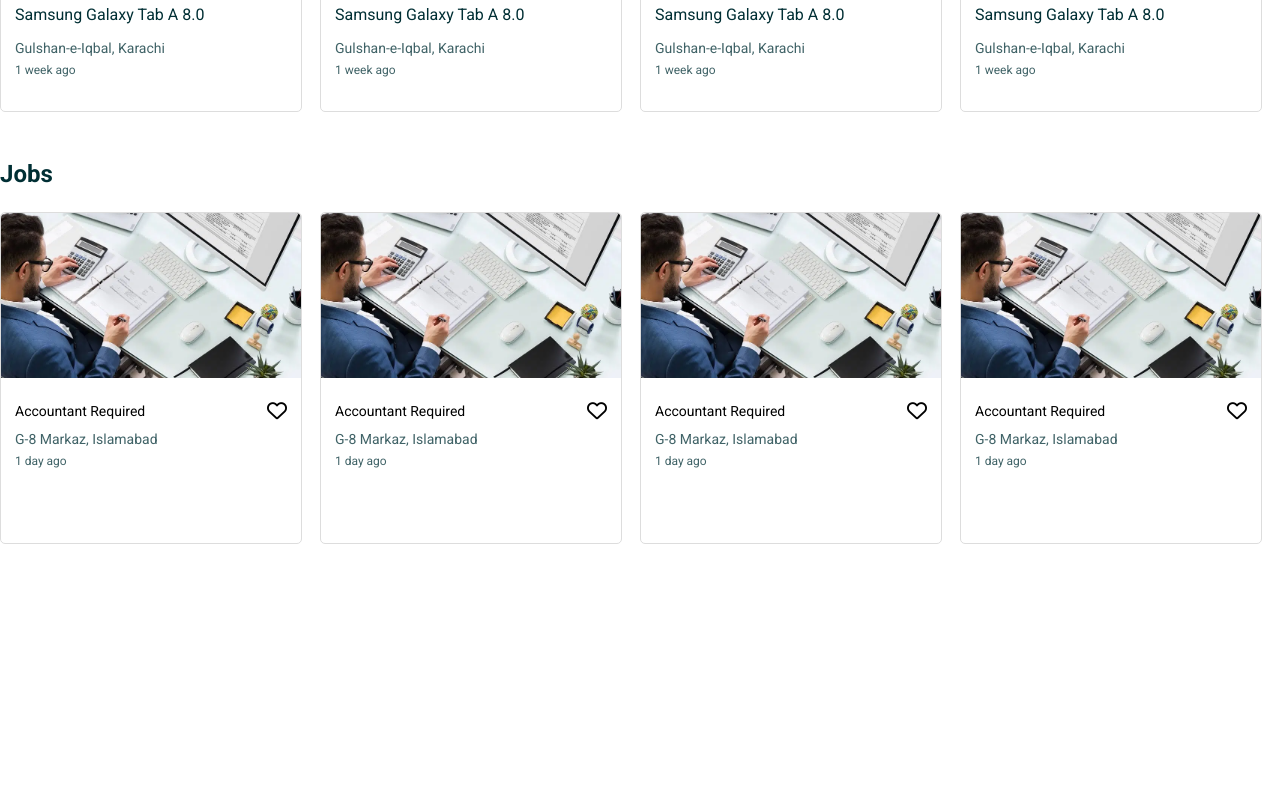
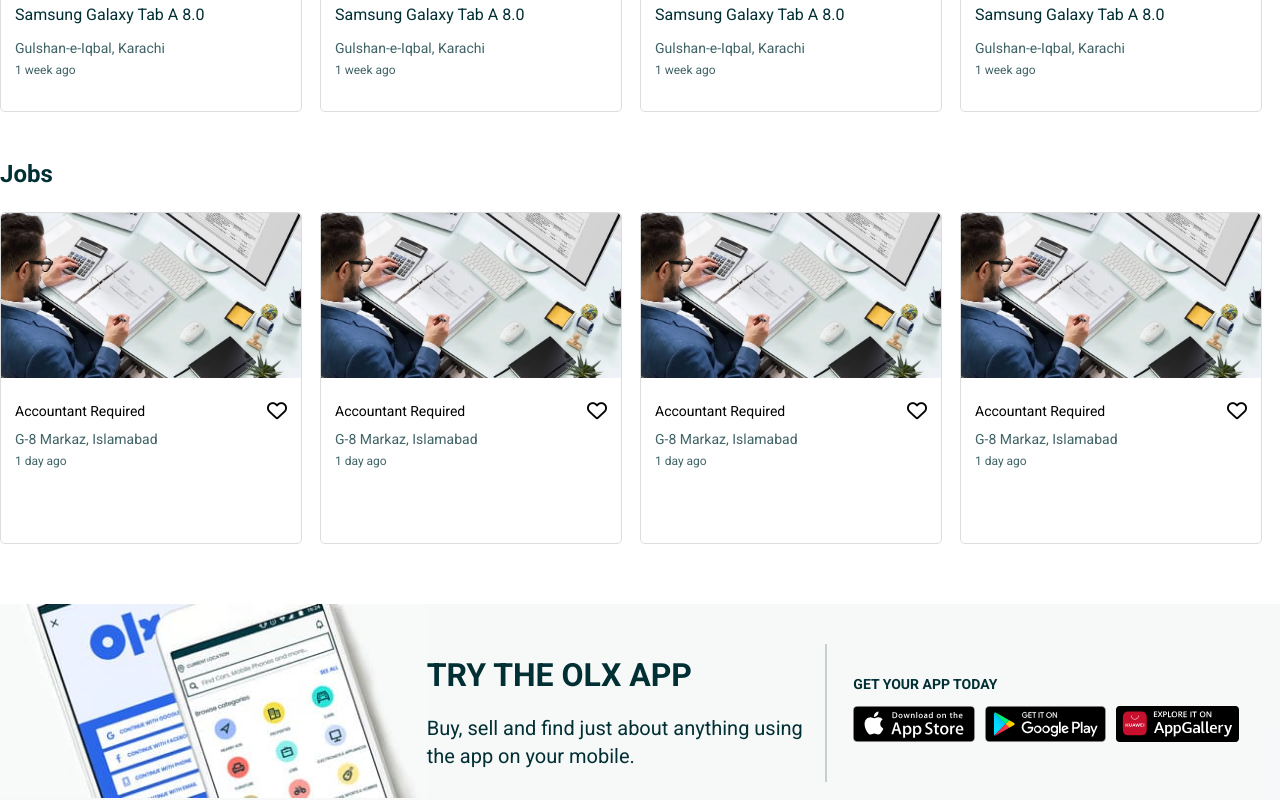
Before and after one commit to hamz-aa/olx-clone, a website: page index.html in a window 1280 px wide. Shown: the part 3337-4137 px from the top of the page. Before the commit the page ends 3881 px from the top, so only its background shows below. Drawn offline with Linux system fonts and the light colour scheme.

Commit message:
completed the final section

```diff
--- a/index.html
+++ b/index.html
@@ -664,6 +664,28 @@
             </div>
         </div>
     </section>
+
+    <section class="last-sec">
+        <div class=" row row-wrapper">
+            <div class="img-wrapper">
+                <img src="./img/olxMobileApp.4f5c782de5b951f7b49a8d2729313206.jpg" alt="">
+            </div>
+            <div class="img-content">
+                <div class="img-content-wrapper">
+                    <h1>TRY THE OLX APP</h1>
+                    <p>Buy, sell and find just about anything using <br>the app on your mobile.</p>
+                </div>
+            </div>
+            <div class="social-apps">
+                <p>GET YOUR APP TODAY</p>
+                <div class="row">
+                    <img src="./img/iconAppStoreEN_noinline.a731d99c8218d6faa0e83a6d038d08e8.svg" alt="">
+                    <img src="./img/iconGooglePlayEN_noinline.9892833785b26dd5896b7c70b089f684.svg" alt="">
+                    <img src="./img/iconAppGallery_noinline.6092a9d739c77147c884f1f7ab3f1771.svg" alt="">
+                </div>
+            </div>
+        </div>
+    </section>
 </body>
 
 </html>
--- a/sass/_variables.scss
+++ b/sass/_variables.scss
@@ -4,6 +4,7 @@
 $black: #000;
 $blue: #3a77ff;
 $hover-blue: #c8f8f6;
+$border-grey: #c6cfd1;
 
 $base-font: 1rem;
 $font-sm: 0.75rem;
--- /dev/null
+++ b/sass/components/last-section.scss
@@ -0,0 +1,53 @@
+.last-sec {
+    margin-top: 6em;
+    background-color: rgba(0,47,52,.03);
+    color: $secondary;
+
+    .row-wrapper {
+        &>div {
+            flex: 1 1 32%;
+        }
+
+        .img-content {
+            text-align: left;
+
+            .img-content-wrapper {
+                border-right: 2px solid $border-grey;
+                width: fit-content;
+                margin-top: 4em;
+                padding-right: 2.2em;
+
+                h1 {
+                    font-size: $font-xl;
+                    margin-bottom: 0.6em;
+                    padding-top: 0.4em;
+                }
+                p {
+                    font-size: 2rem;
+                    line-height: 2.8rem;
+                    padding-bottom: 0.6em;
+                }
+            }
+        }
+
+        .social-apps {
+
+            p {
+                font-size: $font-md-1;
+                font-weight: 600;
+                margin-top: 5.2em;
+                margin-bottom: 1em;
+            }
+
+            .row {
+                gap: 10px;
+
+                img {
+                    // width: 130px;
+                    height: 36px;
+                    cursor: pointer;
+                }
+            }
+        }
+    }
+}
--- a/sass/style.scss
+++ b/sass/style.scss
@@ -9,3 +9,4 @@
 @import 'components/images';
 @import 'components/categories';
 @import 'components/card';
+@import 'components/last-section';
```
Also changed, not shown: css/components/last-section.css (added), css/style.css.
